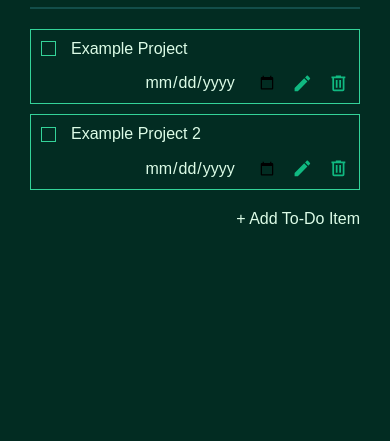
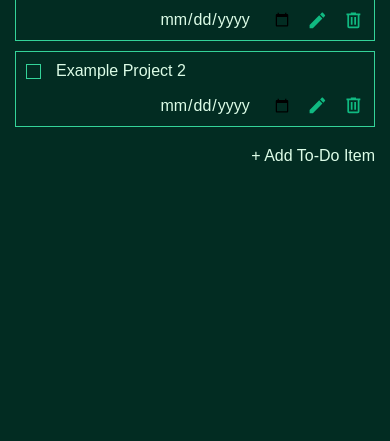
Before and after one commit to arnadeglenn/todo-list, a plain HTML site: page index.html in a window 390 px wide. Shown: the part 403-844 px from the top of the page. Drawn offline with Linux system fonts and the light colour scheme; a web font is replaced by a local one.

Commit message:
Reduce padding of project and list divs for mobile

```diff
--- a/styles.css
+++ b/styles.css
@@ -166,7 +166,7 @@ svg:hover {
 
     .projects, .to-do-list {
         max-height: 100%;
-        padding: 30px 30px 30px 30px;
+        padding: 15px 15px 15px 15px;
         font-size: 1rem;
     }
 
```
